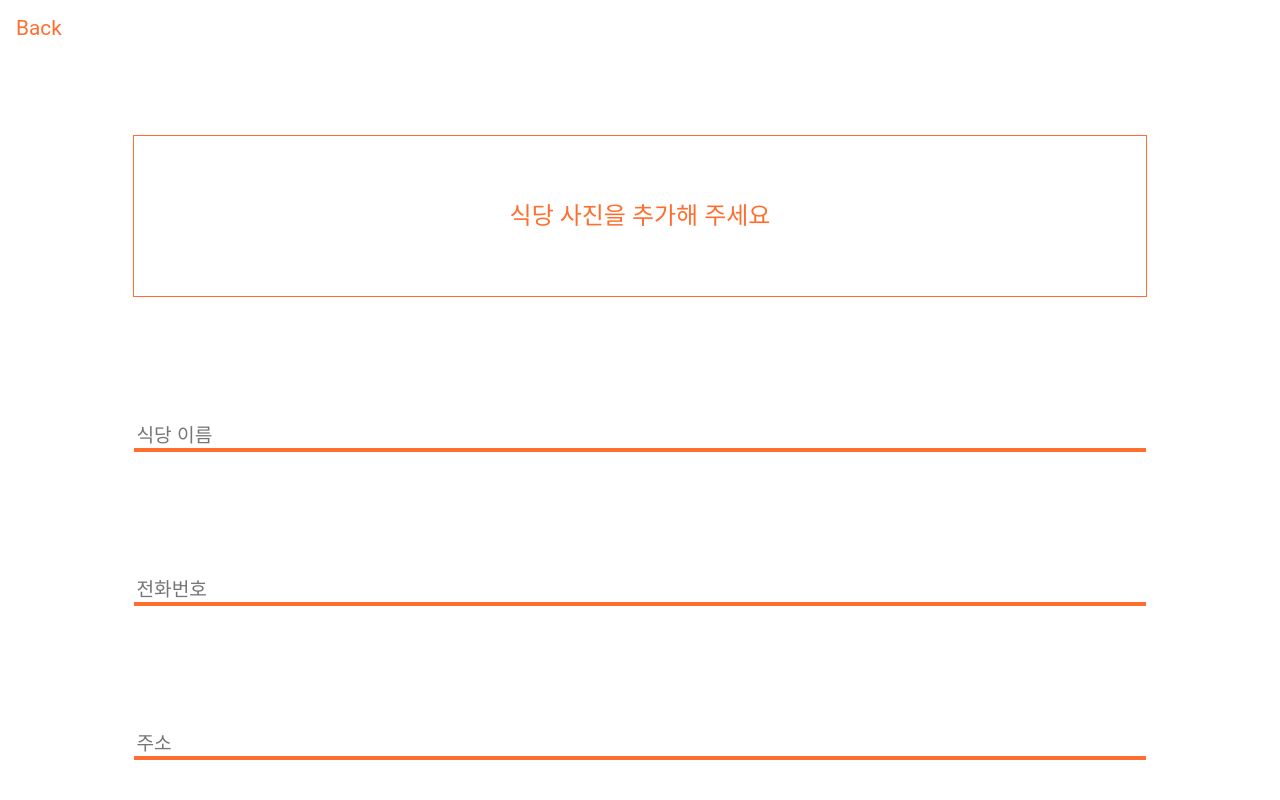
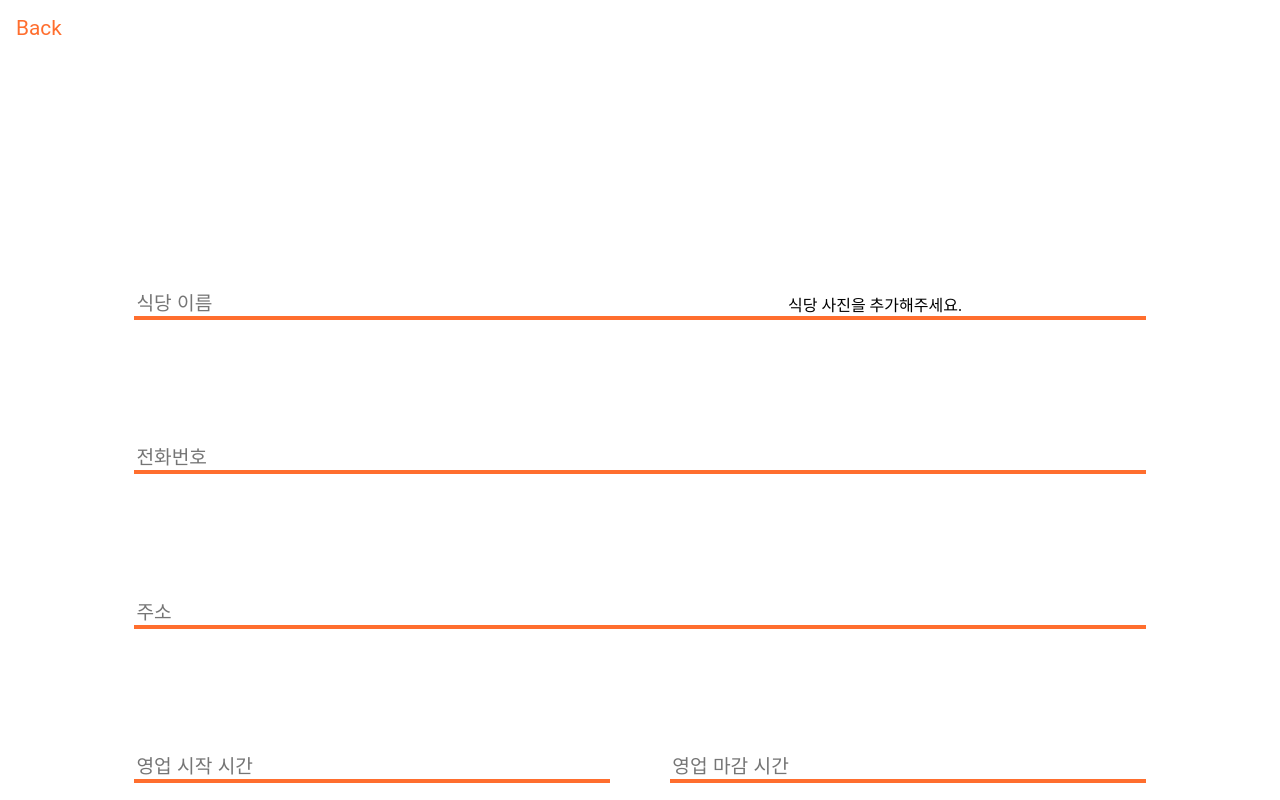
Before and after one commit to SPIDERMAN-webstudy/EatMou, a React (Create React App) app in the folder eat-mou/: page /KitchenAdd in a window 1280 px wide. Shown: the top 800 px of the page. Built offline with nearby package versions, Linux system fonts and the light colour scheme.

Commit message:
[ADD]사진 업로드 구현/css 지옥에 빠짐

```diff
--- a/eat-mou/src/components/Add/KitchenAdd.js
+++ b/eat-mou/src/components/Add/KitchenAdd.js
@@ -58,6 +58,23 @@ const KitchenAdd = (props) => {
     event.target.reset();
     console.log(kitchen);
   };
+//---------------------------------식당 사진 업로드--------------------------------------------------------------------------------------------
+const [fileImage, setFileImage] = useState("");
+
+//파일 저장
+const saveFileImage = (e) =>{
+  setFileImage(URL.createObjectURL(e.target.files[0]));
+  // kitchenImgRef(URL.createObjectURL(e.target.files[0]));
+  console.log(kitchenImgRef.current.value);
+  console.log(fileImage);
+};
+//파일 삭제
+const deleteFileImage = ()=>{
+  URL.revokeObjectURL(fileImage);
+  setFileImage("");
+  // kitchenImgRef("");
+};
+
   //---------------------------------------------------------------------------------------------------------
   return (
     <div>
@@ -65,9 +82,21 @@ const KitchenAdd = (props) => {
         <button className={styles.button}>Back</button>
       </Link>
       <form className={styles.form} ref={idRef} onSubmit={submitHandler}>
-        <div className={styles.picture} ref={kitchenImgRef}>
-          식당 사진을 추가해 주세요
-        </div>
+        <form className={styles.pictureForm}>
+          <div className={styles.fileImage}>{fileImage && <img alt="sample" src={fileImage} />}</div>
+          <label htmlFor="file" className={styles.pictureLabel}>
+            식당 사진을 추가해주세요.
+          </label>
+          <input
+            id="file"
+            type="file"
+            className={styles.picture}
+            ref={kitchenImgRef}
+            placeholder="식당 사진을 추가해주세요"
+            onChange={saveFileImage}
+          />
+          {/* <button onClick={deleteFileImage}>삭제</button> */}
+        </form>
         <input placeholder="식당 이름" className={styles.input} ref={nameRef} />
         <input
           placeholder="전화번호"
@@ -88,10 +117,7 @@ const KitchenAdd = (props) => {
           />
         </span>
         <div>
-          <InputBox
-            todayList={todayList}
-            setTodayList={setTodayList}
-          />
+          <InputBox todayList={todayList} setTodayList={setTodayList} />
           <FoodList
             title={"-오늘의 메뉴-"}
             todayList={todayList}
--- a/eat-mou/src/components/Add/KitchenAdd.module.css
+++ b/eat-mou/src/components/Add/KitchenAdd.module.css
@@ -2,19 +2,33 @@
   display: flex;
   flex-direction: column;
 }
-.picture{
-  height:10rem;
-  flex-grow:1;
-  text-align: center;
-  line-height: 160px;
-  width: 80%;
-  margin: 0 auto;
-  margin-bottom: 10%;
-  margin-top: 5%;
+.pictureForm {
+  /* width: 400px;
+    height: 200px;
+
   border: 0.2px solid #ff6e2e;
   color:#ff6e2e;
-  font-size:1.5rem;
+  flex-direction: column;
+  justify-content: space-between; */
+  width:600px;
+    height:220px;
+    overflow:hidden;
+    margin:0 auto;
 }
+.picture{
+  display:none;
+}
+.pictureLabel{
+  position:absolute;
+  margin-left: 35%;
+}
+.fileImage{
+  height: 100%;
+  width: 100%;
+  object-fit: cover;
+
+}
+
 .button{
   background-color: transparent;
   color: white;
```
